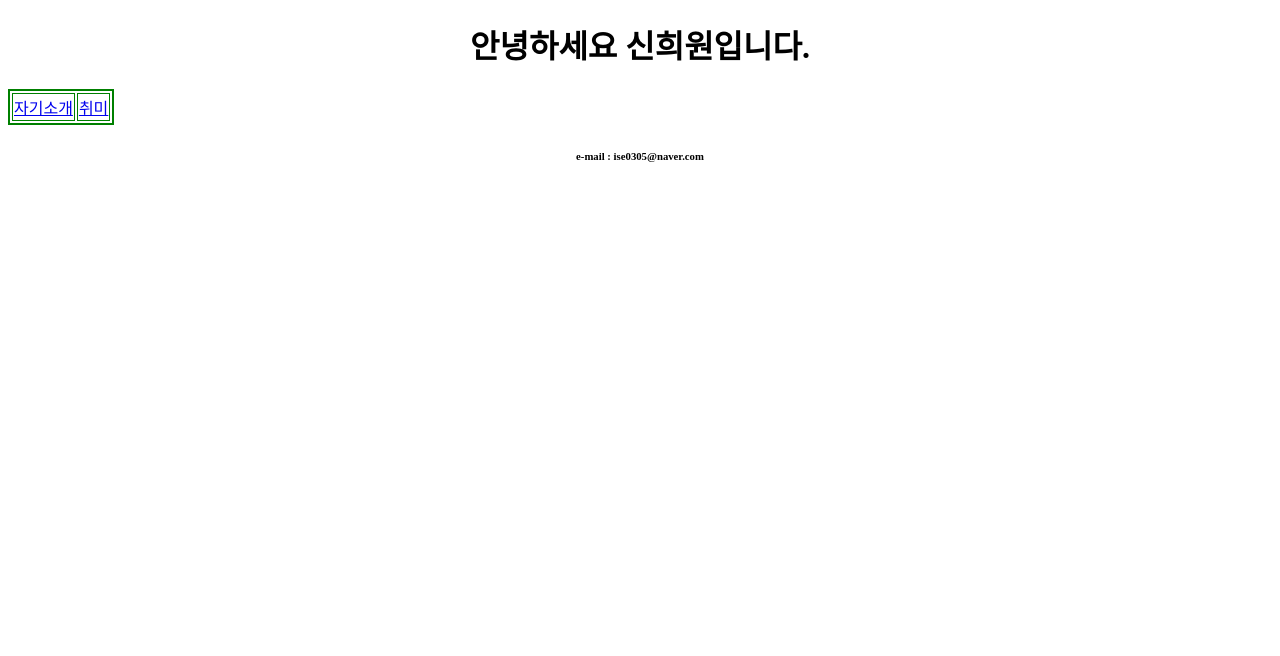
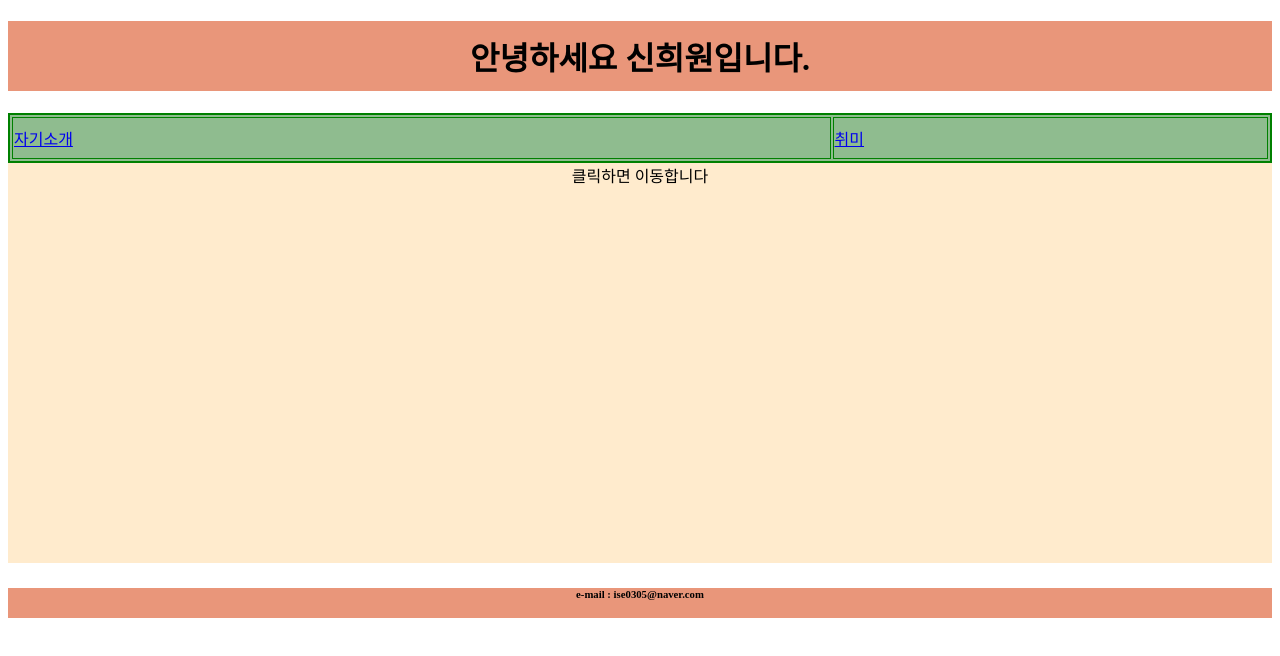
Before and after one commit to HeewonShin/underdogs-day1, a plain HTML site: page task.html in a window 1280 px wide. Drawn offline with Linux system fonts and the light colour scheme.

Commit message:
css실습 추가

```diff
--- /dev/null
+++ b/task.css
@@ -0,0 +1,40 @@
+.title{
+    height: 70px;
+    width: 100%;
+    justify-content: center;
+    text-align: center;
+    background-color: darksalmon;
+    display: flex;
+    vertical-align: middle;
+    align-items: center;
+
+}
+
+.main{
+    height: 400px;
+    width: 100%;
+    background-color: blanchedalmond;
+    text-align: center;
+    justify-content: center;
+    align-items: center;
+
+}
+
+.table{
+    background-color: darkseagreen;
+    width: 100%;
+    height: 50px;
+}
+
+.footer{
+    bottom: 0px;
+    height: 30px;
+    background-color: darksalmon;
+}
+
+.box01{
+    background-color: blanchedalmond;
+    box-sizing: content-box;
+    width: 400px;
+    height: 200px;
+}
--- a/task.html
+++ b/task.html
@@ -4,16 +4,16 @@
         <meta charset="UTF-8"></head>
         <meta name="viewport" content="width=device-width", initial-scale="1.0">
         <title>신희원_자기소개</title>
-
+        <link rel="stylesheet" href="./task.css" type="text/css">
     </head>
     <body>
         <header ><!--header 이용해서 제목 달기-->
 
-                <h1 align="center">안녕하세요 신희원입니다.</h1><!-- align 속성 이용해서 가운데 정렬-->
+                <h1 class="title" align="center">안녕하세요 신희원입니다.</h1><!-- align 속성 이용해서 가운데 정렬-->
 
         </header>
         <nav>
-            <table  border="2px" bordercolor="green"><!-- 네비게이션 바 영역에 테이블 선 두께와 색 설정-->
+            <table  border="2px" bordercolor="green" class="table"><!-- 네비게이션 바 영역에 테이블 선 두께와 색 설정-->
                 <tr>
                     <td><a href="./introduction.html">자기소개</a></td><!-- a태그 이용해서 페이지 이동하기-->
                     <td><a href="./hobby.html">취미</a></td>
@@ -22,8 +22,11 @@
         </nav>
 
 
+            <div class="main">클릭하면 이동합니다</div>
 
-        <footer><!-- footer 이용해서 아래에 이메일 표시-->
+
+
+        <footer class="footer"><!-- footer 이용해서 아래에 이메일 표시-->
             <h6 align="center">e-mail : ise0305@naver.com</h6>
         </footer>
     </body>
```
Also changed, not shown: css/index.css (+17 -1 lines), css/index.html (+12 -3 lines), hobby.html (+4 -4 lines), introduction.html (+5 -4 lines).
